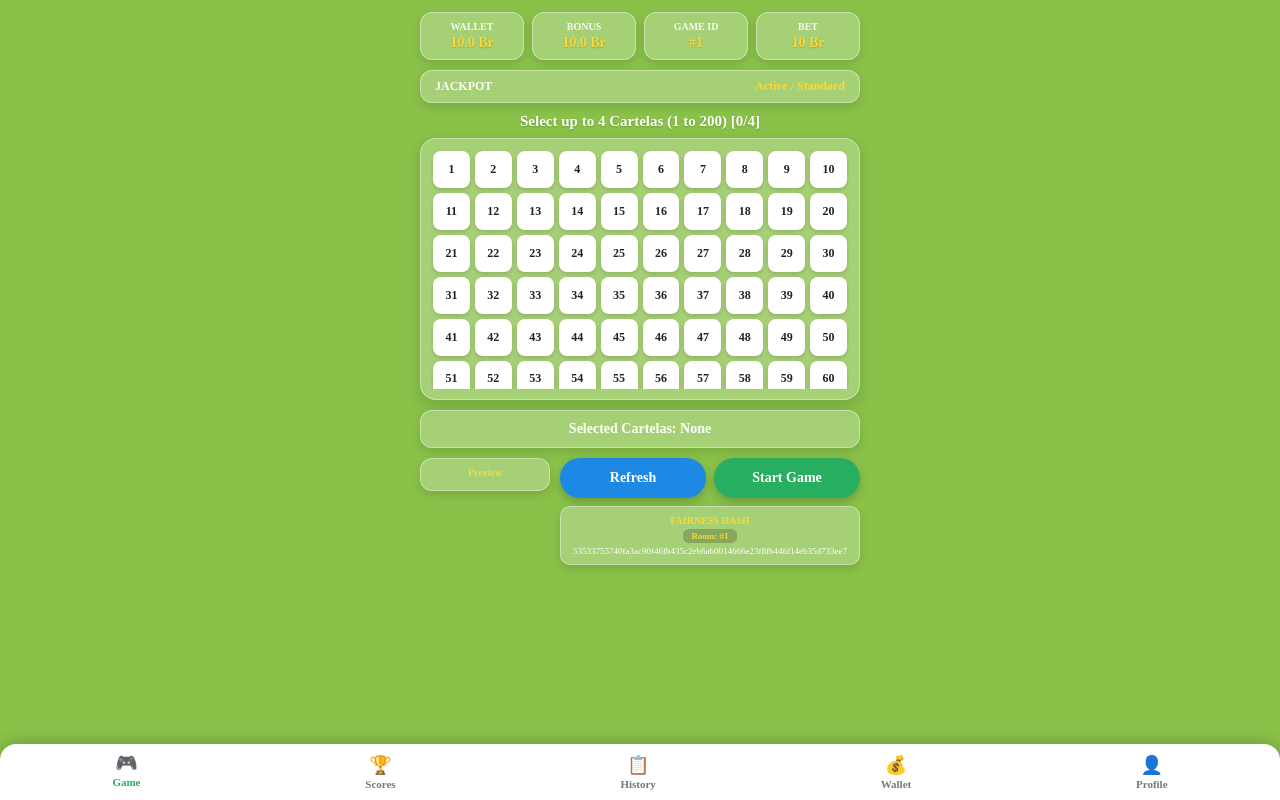
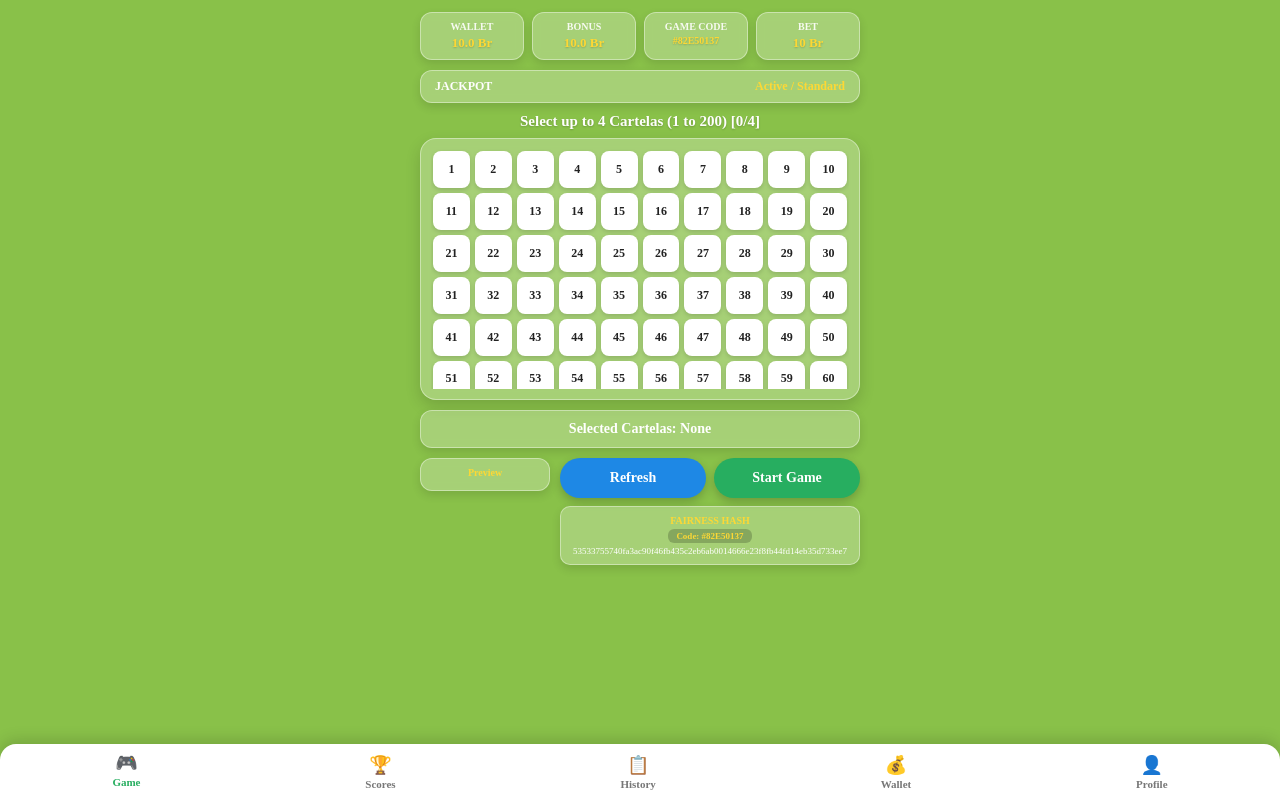
Before and after one commit to mikixa29-netizen/bingogame, a Flask app: page /game/1/select_cartela in a window 1280 px wide. Run offline with Flask 3, Linux system fonts and the light colour scheme; the visitor is signed in with stand-in values (Sample User, id 1); tables that the repository leaves empty hold one stand-in row (values such as "Sample post"); some web fonts are replaced.

Commit message:
Update app.py and HTML templates for hex game code and cartela selection redirection

```diff
--- a/app.py
+++ b/app.py
@@ -312,7 +312,7 @@ def select_cartela(game_id):
     return render_template(
         'cartela_selection.html',
         game_id=g_id,
-        game_code=game.unique_code, # ትክክለኛው Game Code
+        game_code=game.unique_code,
         entry_price=game.entry_price,
         used_cartelas=used_cartelas,
         balance=user.balance,
@@ -401,7 +401,7 @@ def play_game(game_id):
 
     return render_template('game.html',
                            game_id=game_id,
-                           game_code=game.unique_code, # ትክክለኛው Game Code በጨዋታ ስክሪን ላይ እንዲታይ
+                           game_code=game.unique_code,
                            game=game,
                            player_cards=player_cards,
                            called_numbers=[game.format_number(n) for n in game.called_numbers],
@@ -434,7 +434,6 @@ def game_status_api(game_id):
         winner_user_ids = [w.get('user_id') for w in game.winners]
         winner_names_str = ", ".join([w.get('username', 'Player') for w in game.winners]) if game.winners else "No Winner"
 
-        # ለእያንዳንዱ ተጫዋች ታሪክ ይመዝገብ (አሸናፊው WIN, ተሸናፊው LOSE)
         for p_tid in game.players.keys():
             p_user = User.query.filter_by(telegram_id=p_tid).first()
             if p_user:
--- a/templates/cartela_selection.html
+++ b/templates/cartela_selection.html
@@ -23,7 +23,7 @@
             box-shadow: 0 4px 10px rgba(0,0,0,0.12); border: 1px solid rgba(255, 255, 255, 0.4); backdrop-filter: blur(5px);
         }
         .stat-box .label { font-size: 10px; text-transform: uppercase; font-weight: bold; opacity: 0.9; }
-        .stat-box .value { font-size: 14px; font-weight: bold; margin-top: 3px; color: #fdd835; text-shadow: 0 1px 2px rgba(0,0,0,0.2); }
+        .stat-box .value { font-size: 13px; font-weight: bold; margin-top: 3px; color: #fdd835; text-shadow: 0 1px 2px rgba(0,0,0,0.2); }
 
         .jackpot-banner {
             width: 100%; max-width: 440px; background: rgba(255, 255, 255, 0.25); border-radius: 12px;
@@ -86,7 +86,6 @@
         .fairness-title { font-weight: bold; margin-bottom: 3px; text-transform: uppercase; font-size: 10px; color: #fdd835; }
         .fairness-id { background: rgba(0,0,0,0.2); display: inline-block; padding: 2px 8px; border-radius: 6px; font-weight: bold; margin-bottom: 3px; color: #fdd835; }
 
-        /* Bottom Nav - Modern Unified Design */
         .bottom-nav {
             position: fixed; bottom: 0; left: 0; width: 100%; background: #ffffff;
             display: flex; justify-content: space-around; padding: 10px 0;
@@ -116,7 +115,7 @@
     <div class="top-stats">
         <div class="stat-box"><div class="label">Wallet</div><div class="value" id="wallet-val">{{ balance | default('0.00') }} Br</div></div>
         <div class="stat-box"><div class="label">Bonus</div><div class="value">{{ bonus | default('0.00') }} Br</div></div>
-        <div class="stat-box"><div class="label">Game ID</div><div class="value">#{{ game_id }}</div></div>
+        <div class="stat-box"><div class="label">Game Code</div><div class="value" style="font-size:10px;">#{{ game_code }}</div></div>
         <div class="stat-box"><div class="label">Bet</div><div class="value" id="entry-price">{{ entry_price }} Br</div></div>
     </div>
 
@@ -154,16 +153,14 @@
                 <button class="btn-start" onclick="confirmJoin()">Start Game</button>
             </div>
 
-            <!-- Fairness Hash Block with Dynamic Game ID and Static Room Hash -->
             <div class="fairness-box">
                 <div class="fairness-title">Fairness Hash</div>
-                <div class="fairness-id">Room: #{{ game_id }}</div>
+                <div class="fairness-id">Code: #{{ game_code }}</div>
                 <div id="hashValue">{{ game_hash }}</div>
             </div>
         </div>
     </div>
 
-    <!-- Bottom Navigation -->
     <div class="bottom-nav">
         <a href="/" class="nav-item active"><span>🎮</span> Game</a>
         <a href="/scores" class="nav-item"><span>🏆</span> Scores</a>
```
Also changed, not shown: templates/game.html (+3 -5 lines).
